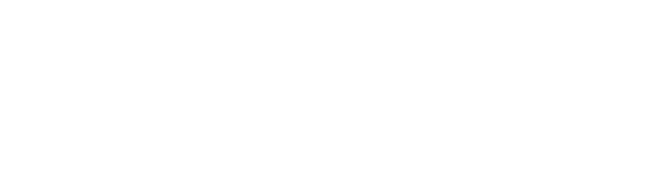
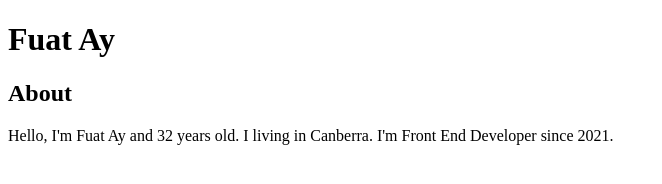
Before and after one commit to FuatAy/Web-site, a plain HTML site: page index.html in a window 1280 px wide. Shown: the whole page, without its empty margins (0-662 px from the left). Drawn offline with Linux system fonts and the light colour scheme.

Commit message:
site degistirmesi

```diff
--- a/index.html
+++ b/index.html
@@ -4,8 +4,14 @@
     <meta charset="UTF-8">
     <meta http-equiv="X-UA-Compatible" content="IE=edge">
     <meta name="viewport" content="width=device-width, initial-scale=1.0">
-    <title>Document</title>
+    <title>Fuat Ay Web Site</title>
 </head>
+<h1>Fuat Ay</h1>
+<h2>About</h2>
+<p>Hello, I'm Fuat Ay and 32 years old. I living in Canberra.
+    I'm Front End Developer since 2021.
+
+</p>
 <body>
 
 </body>
```
